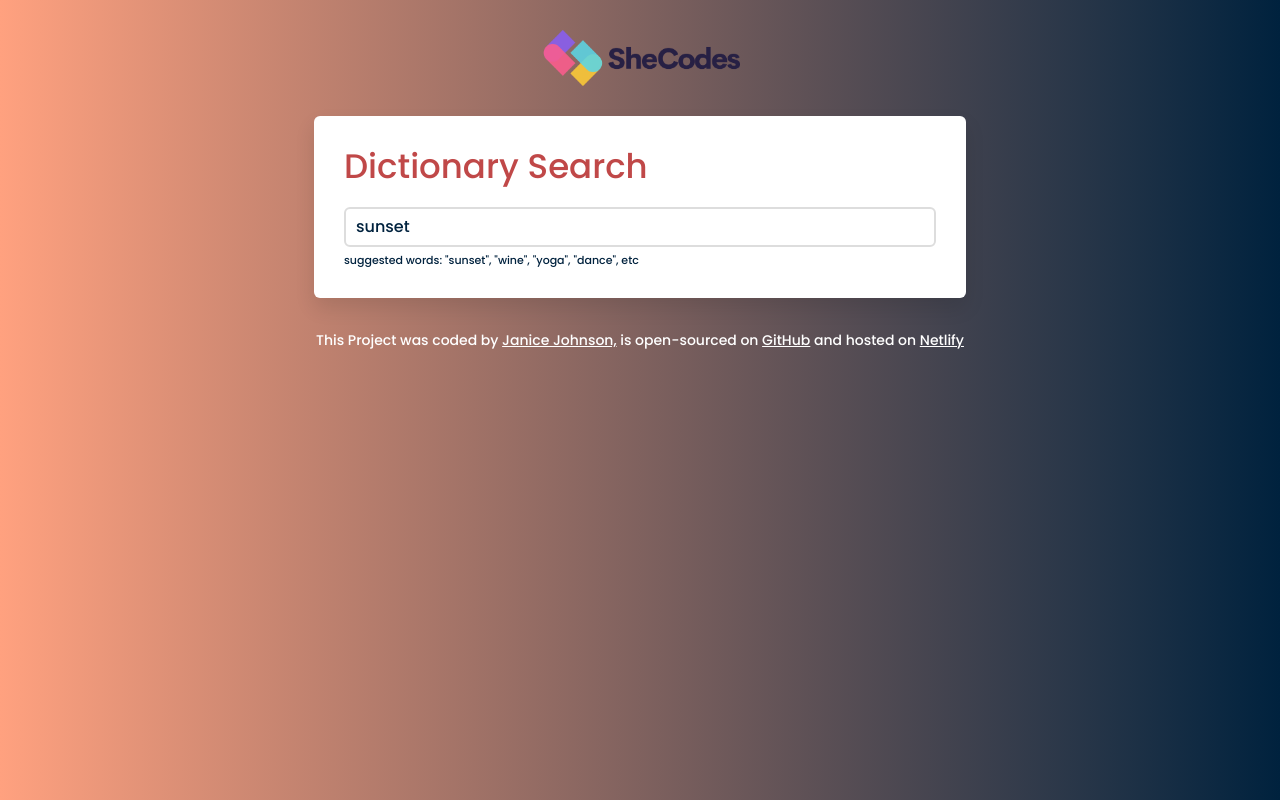
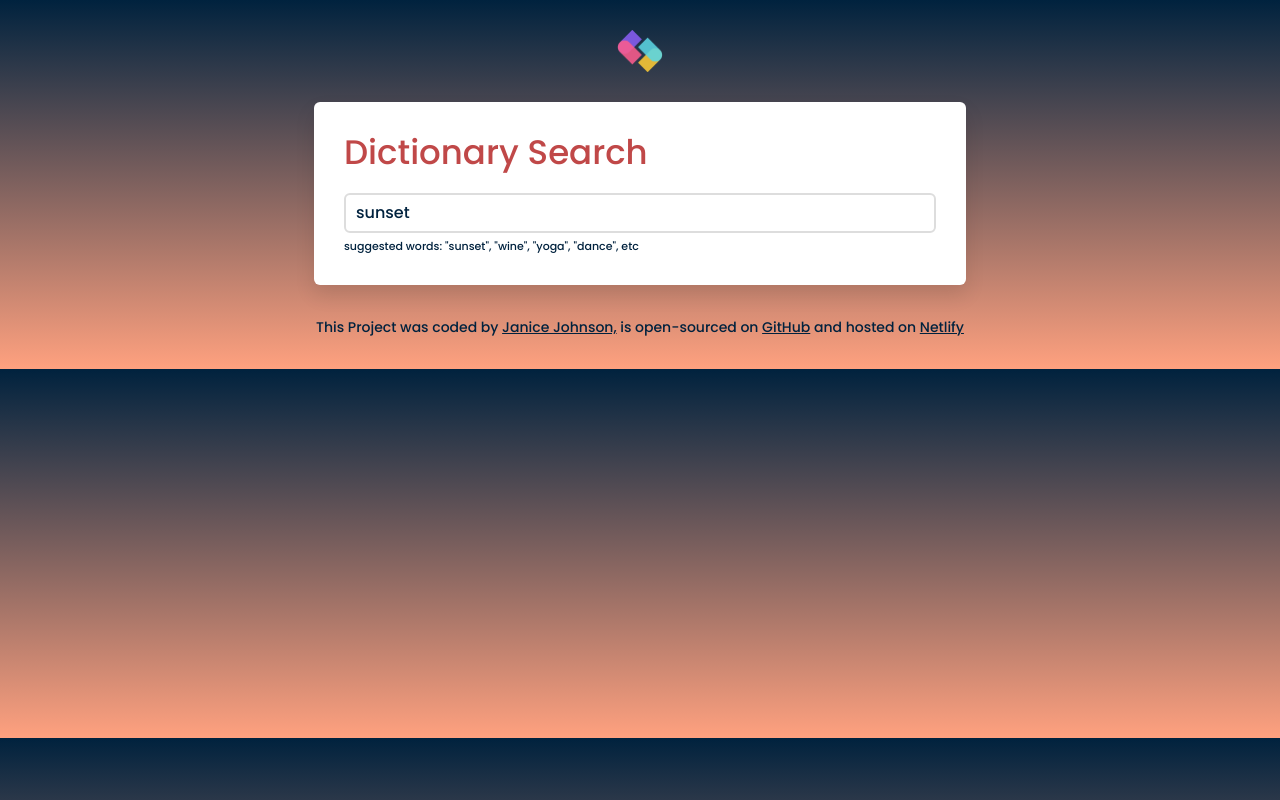
Before and after one commit to johnsonj70/dictionary-project, a React (Create React App) app: page / in a window 1280 px wide. Built offline with nearby package versions, Linux system fonts and the light colour scheme; no server answers.

Commit message:
Modified image size

```diff
--- a/src/App.css
+++ b/src/App.css
@@ -1,13 +1,13 @@
 body {
   background: #FFA17F;
   background: linear-gradient(
-    to right,
+    to top,
     #FFA17F,#00223E
-  );
+  )
 }
 
 a {
-  color: white;
+  color: #00223E;
   font-family: "Poppins";
 }
 
@@ -25,14 +25,15 @@ a {
 }
 
 .App-logo {
-  max-width: 200px;
+  color: #00223E;
+  max-width: 50px;
   display: block;
   margin: 0 auto;
 }
 
 .App-footer {
   font-family: "Poppins";
-  color: white;
+  color: #00223E;
   text-align: center;
   margin: 30px 0;
 }
--- a/src/Dictionary.js
+++ b/src/Dictionary.js
@@ -25,7 +25,7 @@ export default function Dictionary(props) {
     //API call for word and associated images
     function search () {
         // documentation: https://dictionaryapi.dev/e
-        let apiKey = "00a6bfb9b6053b4664t55oaa8c181e51"
+        let apiKey = "00a6bfb9b6053b4664t55oaa8c181e51";
         let apiUrl = `https://api.shecodes.io/dictionary/v1/define?word=${keyWord}&key=${apiKey}`;
         axios.get(apiUrl).then(handleDictionaryResponse);
 
--- a/src/Results.js
+++ b/src/Results.js
@@ -6,12 +6,10 @@ import "./Results.css";
 export default function Results(props) {
   if (props.results) {
     return (
-
       <div className="Results">
         <section>
           <h2>{props.results.word}</h2>
           {props.results.phonetics.map(function (phonetic, index) {
-            console.log(props.results)
             return (
               <div key={index}>
                 <Phonetic phonetic={phonetic} />
--- a/src/Synonyms.js
+++ b/src/Synonyms.js
@@ -6,7 +6,7 @@ export default function Synonyms(props) {
     return (
          <ul className="Synonyms">
             {props.synonyms.map(function (synonym, index) {
-                return <span><li key={index}>{synonym}</li></span>;
+                return <li key={index}>{synonym}</li>;
             })}
         </ul>
     );
```
Also changed, not shown: src/image/logo.png.
